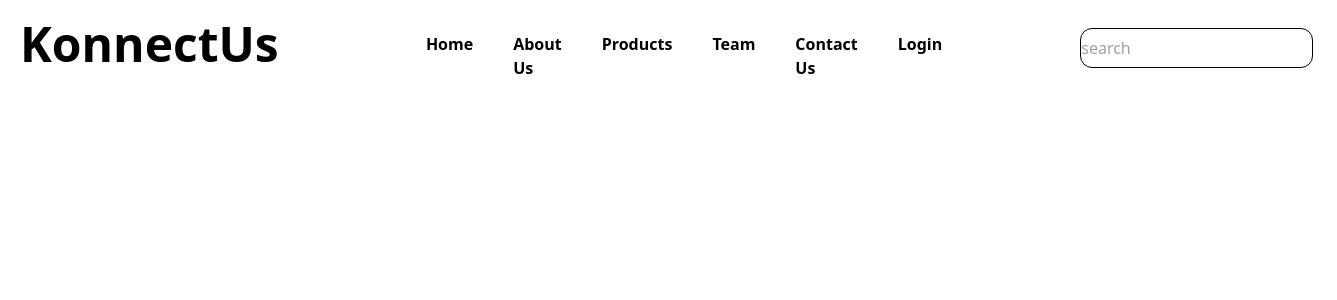
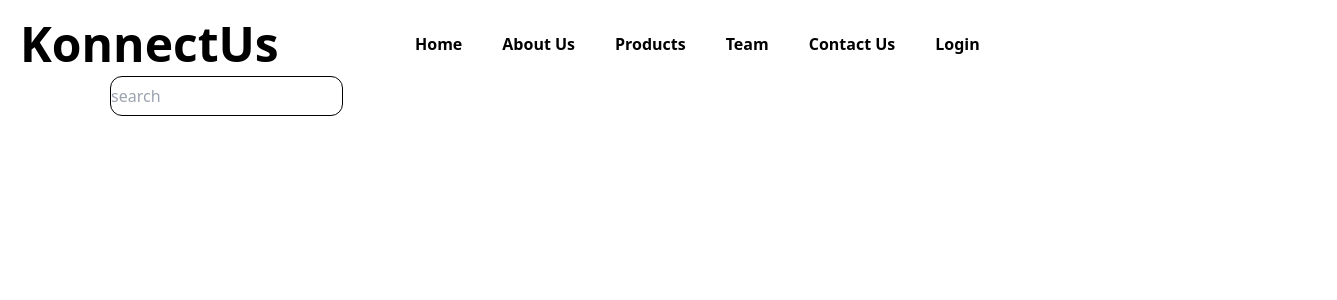
Before and after one commit to KhoTheProgrammer/KonnectUs, a React (Create React App) app: page / in a window 1280 px wide. Shown: the top 300 px of the page, 1337 px wide, since content can reach past the window. Built offline with nearby package versions, Linux system fonts and the light colour scheme.

Commit message:
Rewrite the navbar using grid instead of flex

```diff
--- a/src/components/HomePage/NavBar.js
+++ b/src/components/HomePage/NavBar.js
@@ -2,9 +2,8 @@ import logo from "./logo.jpg";
 
 export default function NavBar() {
   return (
-    <div className="flex p-5">
-      <p className="font-bold text-5xl mr-[8%]"> KonnectUs</p>
-      <div className="flex">
+    <div className="grid grid-cols-[1fr_3fr] p-5">
+      <p className="font-bold text-5xl"> KonnectUs</p>
       <ul className="flex mx-4 p-3">
         <li className=" mx-5 font-bold">Home</li>
         <li className=" mx-5 font-bold">About Us</li>
@@ -19,6 +18,5 @@ export default function NavBar() {
         className=" h-10 mt-2 ml-[90px] border-[1px] border-black rounded-xl mx-6 "
       ></input>
     </div>
-    </div>
   );
 }
```
Lines whose indentation alone changed are shown as unchanged.
